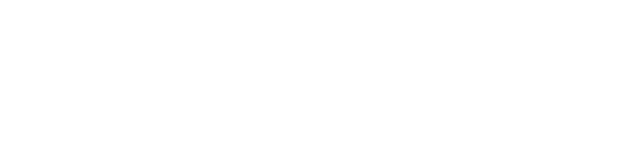
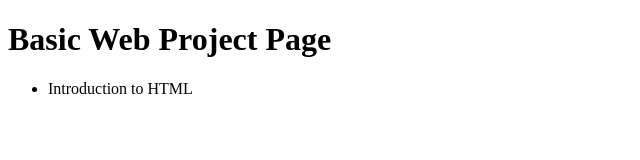
Before and after one commit to tannerln7/web1320, a plain HTML site: page index.html in a window 1280 px wide. Shown: the whole page, without its empty margins (0-640 px from the left). Drawn offline with Linux system fonts and the light colour scheme.

Commit message:
init commit

```diff
--- a/index.html
+++ b/index.html
@@ -2,9 +2,14 @@
 <html lang="en">
 <head>
     <meta charset="UTF-8">
-    <title></title>
+    <meta http-equiv="x-ua-compatible" content="IE=edge">
+    <meta name="viewport" content="width=device-width, initial-scale=1.0">
+    <title>Basic Web Project Page</title>
 </head>
 <body>
-
+    <h1>Basic Web Project Page</h1>
+    <ul>
+        <li>Introduction to HTML</li>
+    </ul>
 </body>
 </html>
```
